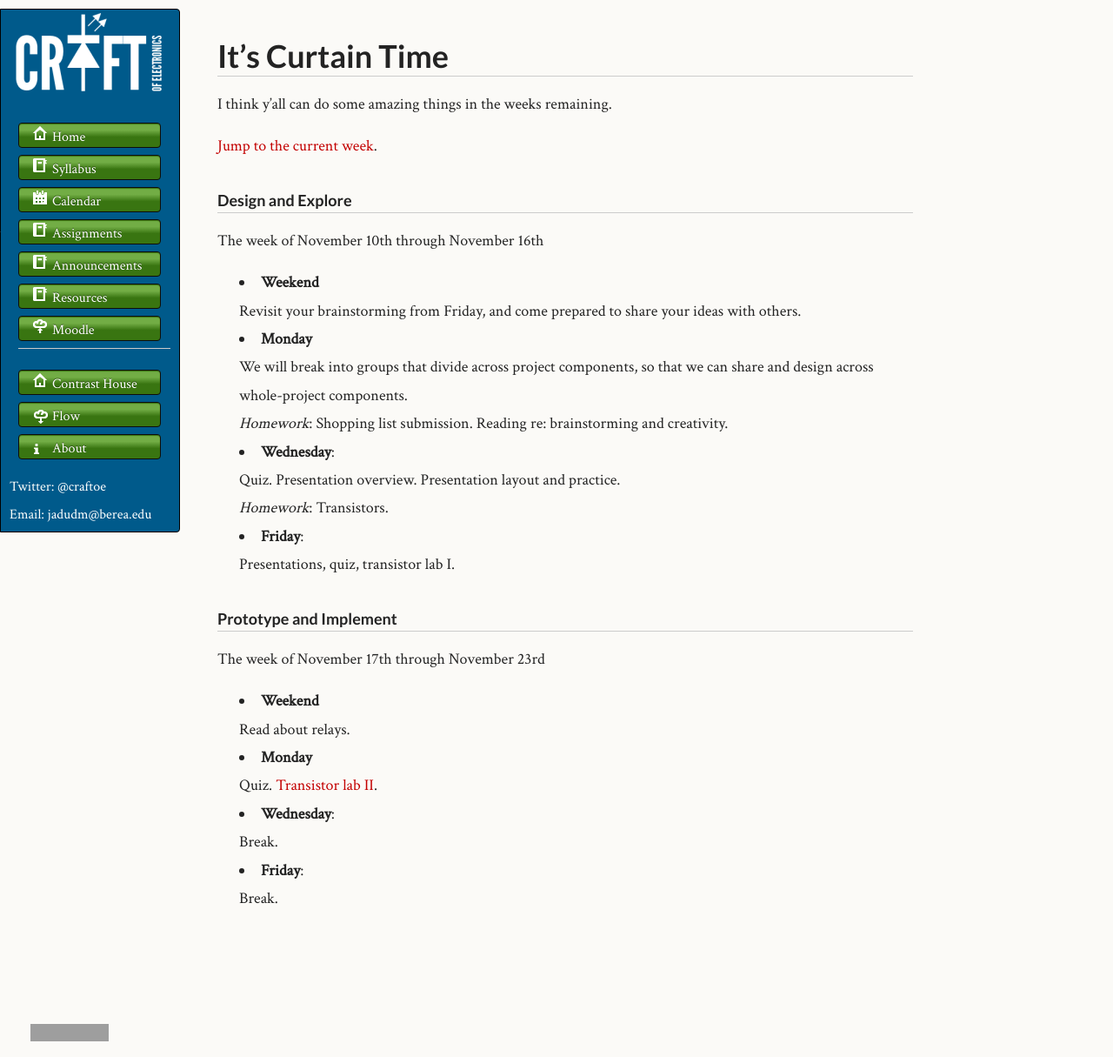
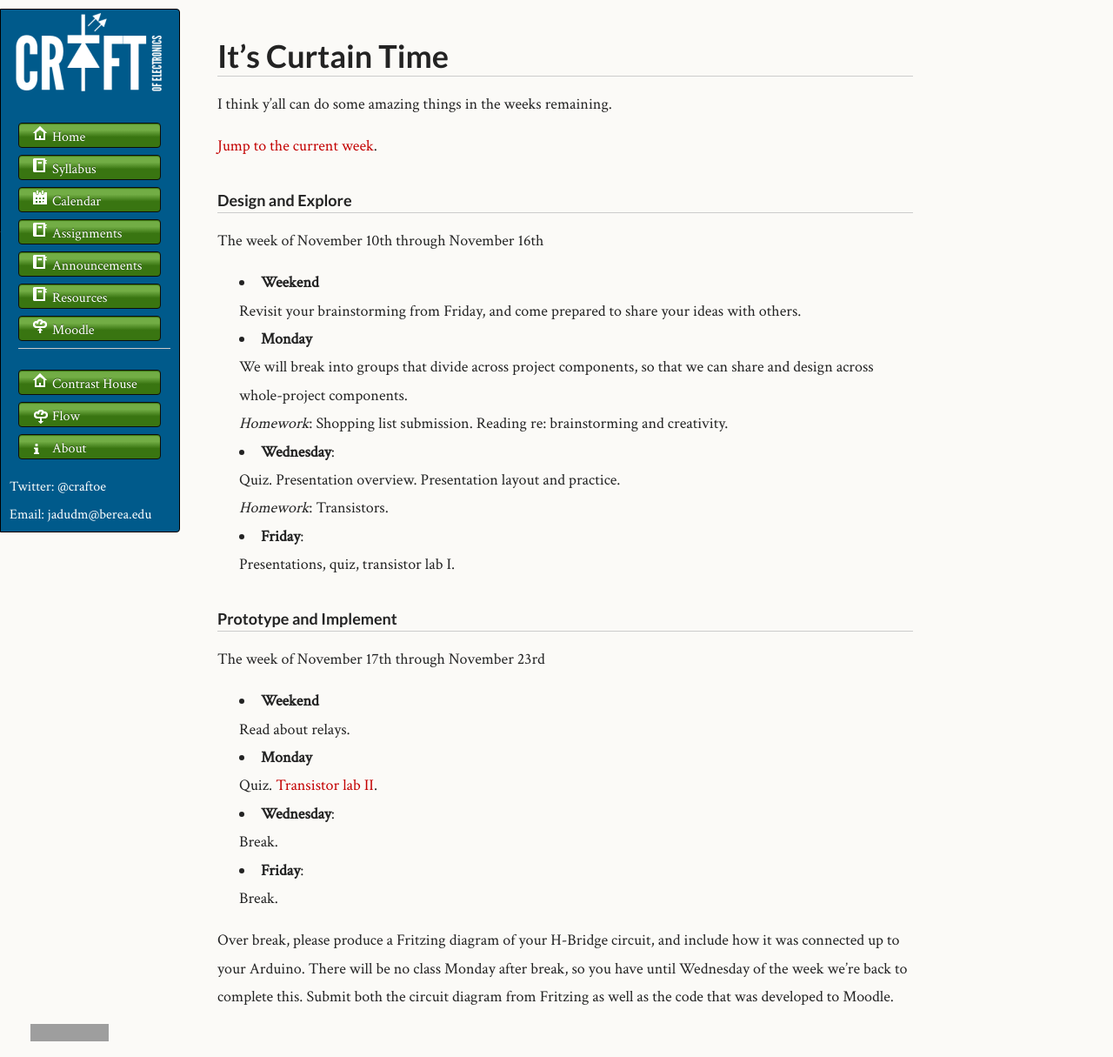
Before and after one commit to craftofelectronics/craftofelectronics.github.com, a Jekyll site: the page built from index.md, in a window 1280 px wide and 1215 px high. Shown: the whole window at 87% size. Built offline with Jekyll 4.4.1, drawn with Linux system fonts in a browser that asks for light colours; grey boxes are pictures that could not be loaded.

Commit message:
Updating with assignment.

```diff
--- a/index.md
+++ b/index.md
@@ -28,6 +28,8 @@ The week of November 17th through November 23rd
 * **Wednesday**: <br/> Break.
 * **Friday**: <br/> Break.
 
+Over break, please produce a Fritzing diagram of your H-Bridge circuit, and include how it was connected up to your Arduino. There will be no class Monday after break, so you have until Wednesday of the week we're back to complete this. Submit both the circuit diagram from Fritzing as well as the code that was developed to Moodle.
+
 
 <!-- Jekyll Notes
 
```
